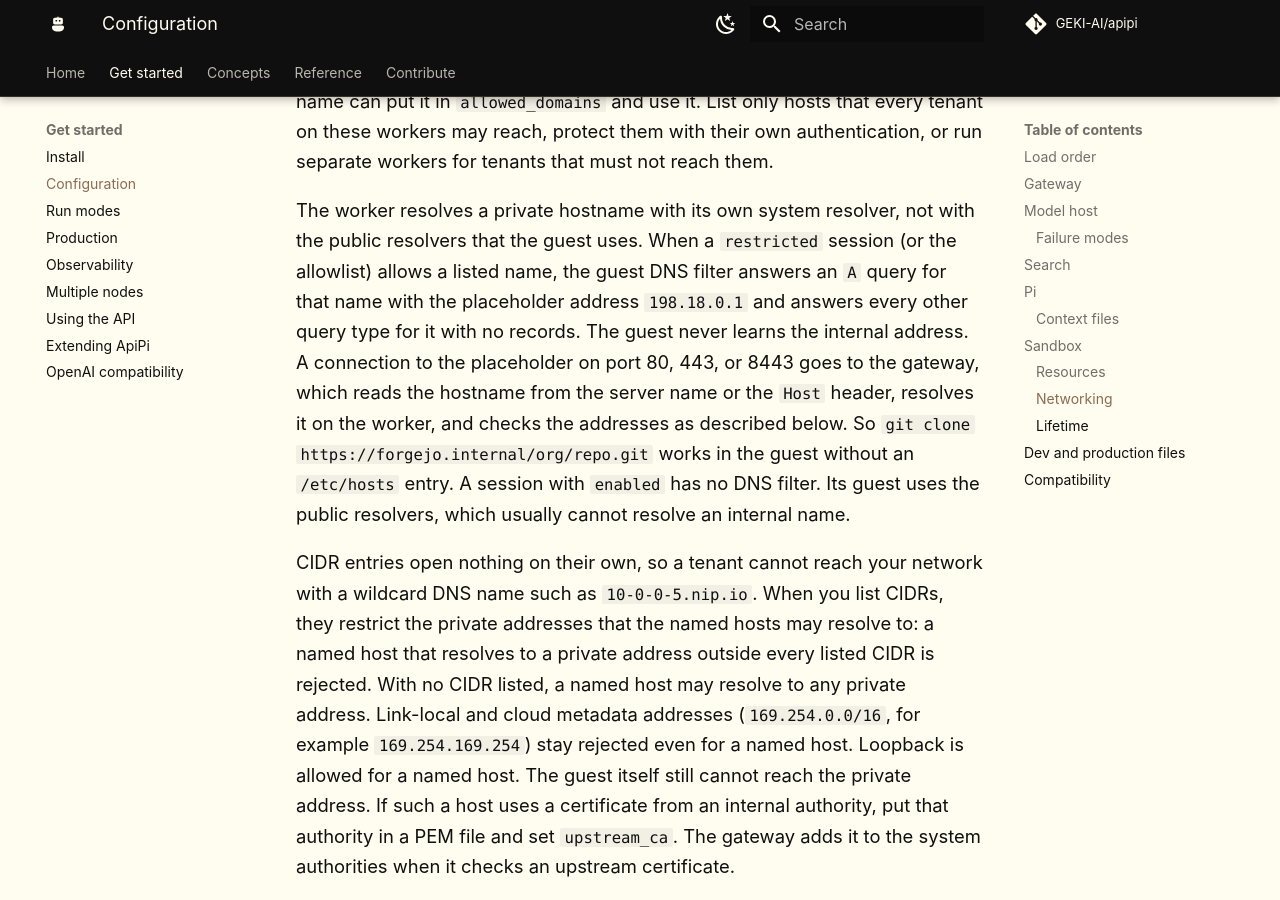
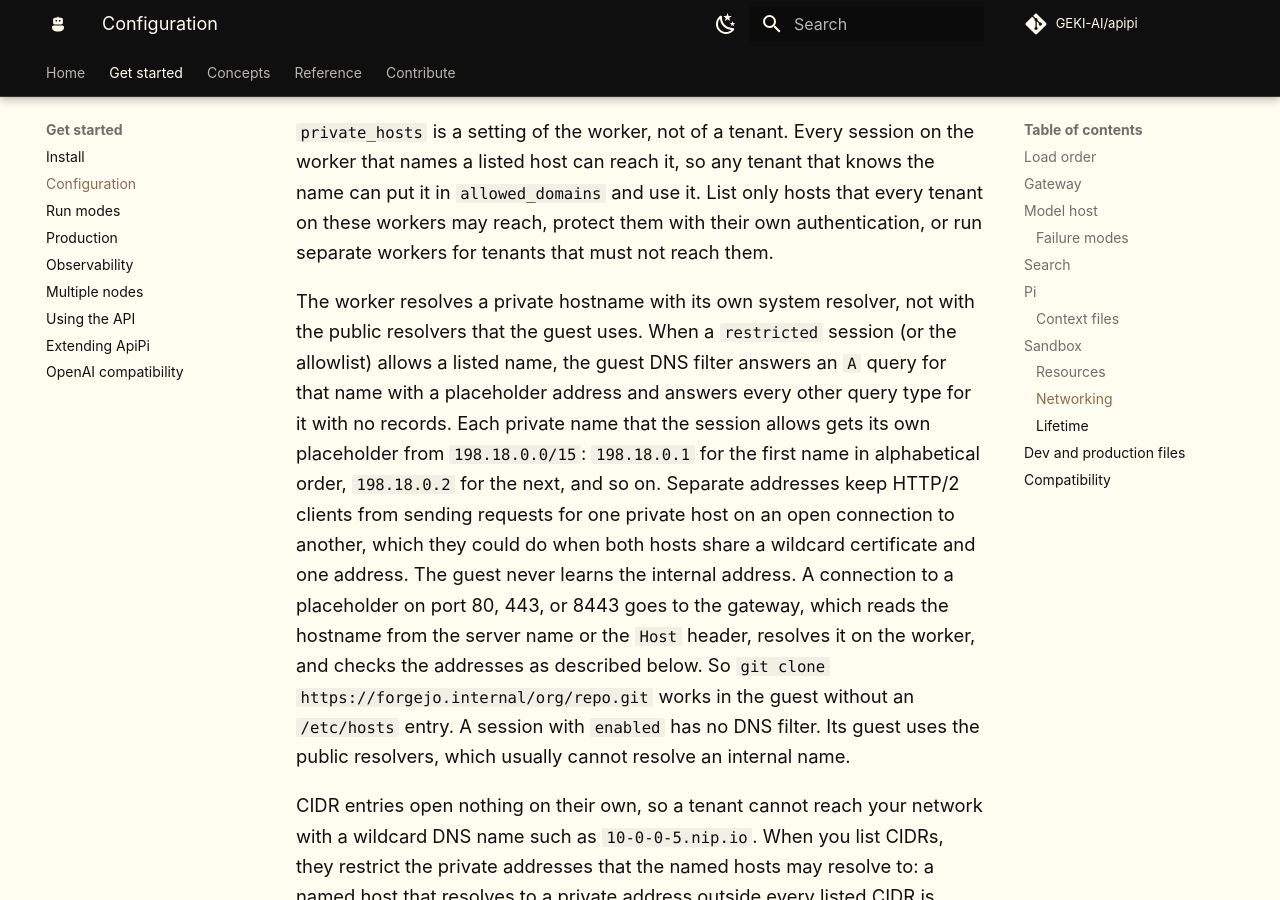
Before and after one commit to GEKI-AI/apipi, an MkDocs documentation site: the page built from docs/config.md, in a window 1280 px wide and 900 px high, scrolled down 31664 px. Built offline with MkDocs 1.6.1 and Material for MkDocs 9.7.7, drawn with Linux system fonts in a browser that asks for light colours; comment, search, counter and statistics services are not loaded; some of the changed text lies outside the part shown.

Commit message:
Use one DNS placeholder per private name, skip a preset disable_ipv6
Co-Authored-By: Claude Opus 5.5 <noreply@anthropic.com>

```diff
--- a/docs/config.md
+++ b/docs/config.md
@@ -737,10 +737,13 @@ session. The guest has no IPv6. The worker sets
 the host side of the TAP never gets a link-local address, and adds
 `ip6tables` rules that drop every IPv6 packet from the TAP in `INPUT`
 and `FORWARD`. The rules are removed with the TAP. A worker without
-`ip6tables` fails at startup like one without `iptables`. On a kernel
+`ip6tables` fails at startup like one without `iptables`. When the
+value is already `1`, for example because the host sets
+`net.ipv6.conf.default.disable_ipv6=1`, the worker does not write it,
+so a worker with a read-only `/proc/sys` still starts guests. On a kernel
 without IPv6 (`/proc/sys/net/ipv6` is missing) there is nothing to
-close, and the worker skips both steps. Each worker also creates a certificate authority in memory
-when it starts. It is valid for one year, and a worker restart makes a
+close, and the worker skips both steps. Each worker also creates a
+certificate authority in memory when it starts. It is valid for one year, and a worker restart makes a
 new one. The key never leaves worker memory. Only the certificate goes
 to the guest, on the workspace drive. Guest init joins the image's
 system authorities and that certificate into `/run/apipi/ca-bundle.pem`
@@ -749,8 +752,8 @@ and points `SSL_CERT_FILE`, `REQUESTS_CA_BUNDLE`, `GIT_SSL_CAINFO`,
 image built from this ApiPi version; an older image skips the bundle.
 The gateway uses the authority only for hosts whose HTTPS traffic it
 must read: the hosts of the session's vault environment credentials
-(see [Vaults and credentials](vaults.md#how-environment-credentials-work)). On such a connection
-the gateway forwards HTTP/1.1 requests one at a time. It rejects a
+(see [Vaults and credentials](vaults.md#how-environment-credentials-work)).
+On such a connection the gateway forwards HTTP/1.1 requests one at a time. It rejects a
 request that has both `Content-Length` and `Transfer-Encoding`, drops
 hop-by-hop headers, and allows only WebSocket upgrades. After an
 upgrade the connection is passed through unchanged, so only the upgrade
@@ -791,10 +794,16 @@ tenants that must not reach them.
 The worker resolves a private hostname with its own system resolver,
 not with the public resolvers that the guest uses. When a `restricted`
 session (or the allowlist) allows a listed name, the guest DNS filter
-answers an `A` query for that name with the placeholder address
-`198.18.0.1` and answers every other query type for it with no
-records. The guest never learns the internal address. A connection to
-the placeholder on port 80, 443, or 8443 goes to the gateway, which
+answers an `A` query for that name with a placeholder address and
+answers every other query type for it with no records. Each private
+name that the session allows gets its own placeholder from
+`198.18.0.0/15`: `198.18.0.1` for the first name in alphabetical
+order, `198.18.0.2` for the next, and so on. Separate addresses keep
+HTTP/2 clients from sending requests for one private host on an open
+connection to another, which they could do when both hosts share a
+wildcard certificate and one address. The guest never learns the
+internal address. A connection to a placeholder on port 80, 443, or
+8443 goes to the gateway, which
 reads the hostname from the server name or the `Host` header, resolves
 it on the worker, and checks the addresses as described below. So
 `git clone https://forgejo.internal/org/repo.git` works in the guest
```
Also changed, not shown: CHANGELOG.md (+2 -3 lines), docs/environments.md (+4 -3 lines), specs/decisions/0016-egress-gateway.md (+10 -5 lines), 9 other files.
